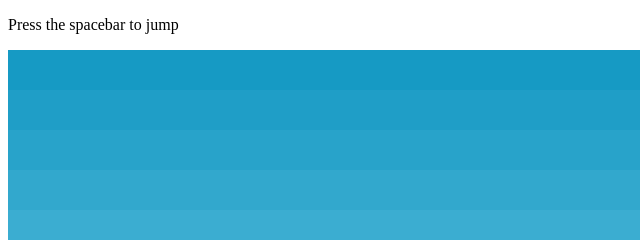
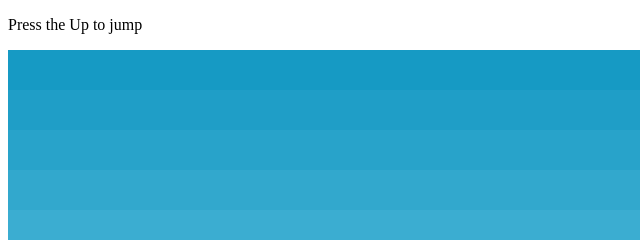
Before and after one commit to zhm5525/My-Web, a plain HTML site: page game.html in a window 1280 px wide. Shown: the top 240 px of the page, 0-640 px from the left. Drawn offline with Linux system fonts and the light colour scheme; animation ran at ten frames a second.

Commit message:
My web added

```diff
--- a/game.html
+++ b/game.html
@@ -9,7 +9,7 @@
 
 </head>
 <body>
-	<p>Press the spacebar to jump</p>
+	<p>Press the Up to jump</p>
 
 	<div id='gameDiv'></div>
 </body>
```
Also changed, not shown: 1 other file.
